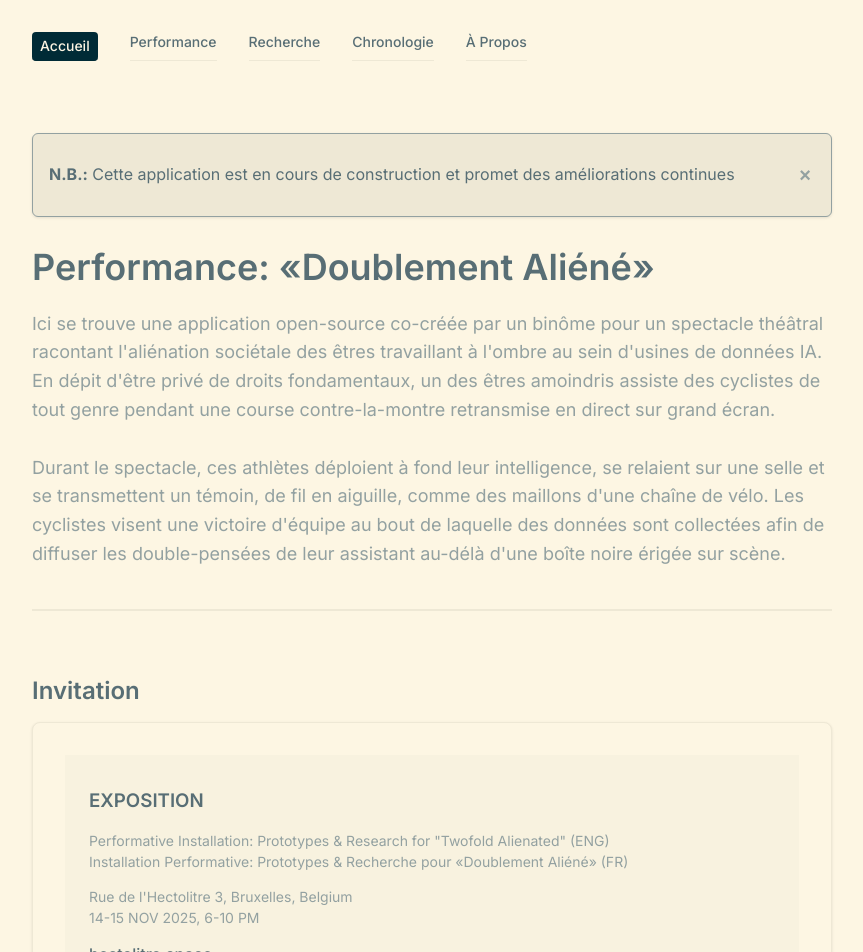
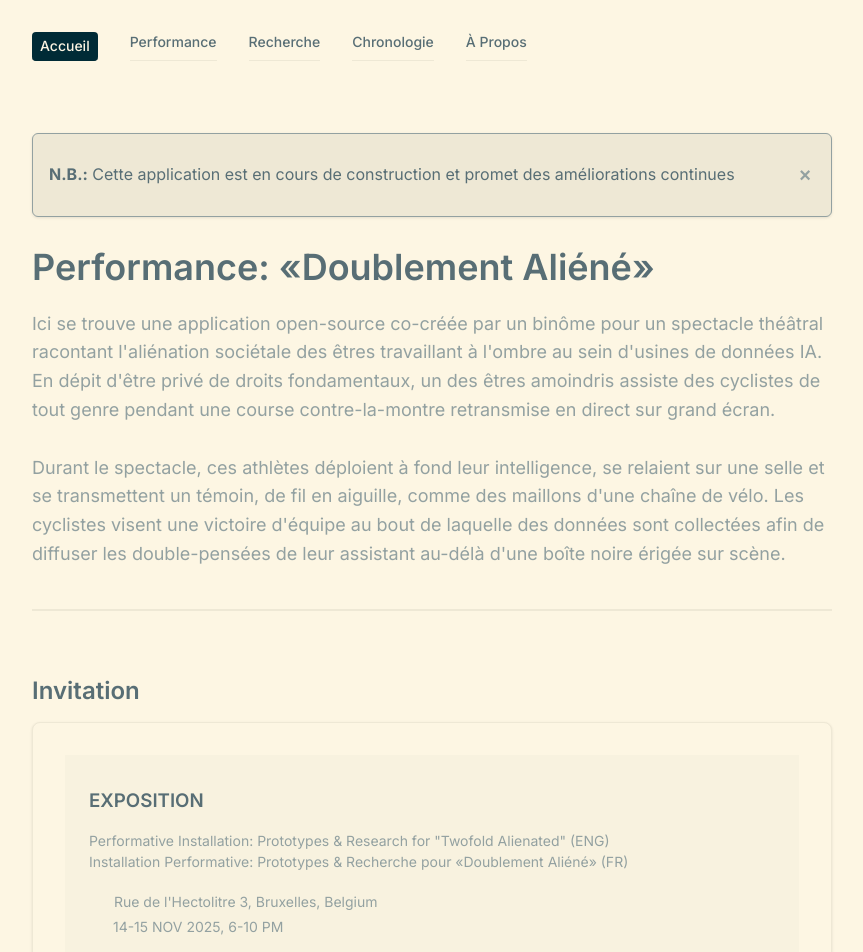
Before and after one commit to daqhris/DoublementAliene, a Next.js app: page / in a window 1280 px wide. Shown: the top 952 px of the page, without its empty margins (208-1071 px from the left). Built offline with nearby package versions, Linux system fonts and the light colour scheme; no server answers.

Commit message:
test of adding SVGs

```diff
--- a/app/page.tsx
+++ b/app/page.tsx
@@ -40,8 +40,13 @@ export default function HomePage() {
                 Installation Performative: Prototypes & Recherche pour «Doublement Aliéné» (FR)
               </p>
               <p className="theater-nav-description">
-                Rue de l&apos;Hectolitre 3, Bruxelles, Belgium<br></br>
-                14-15 NOV 2025, 6-10 PM
+                <svg xmlns="http://www.w3.org/2000/svg" width="21" height="21" viewBox="0 2 21 20" fill="none" aria-hidden="true">
+                    <path d="M16.5385 5.23077H14.6923V4.61538C14.6923 4.45217 14.6275 4.29565 14.5121 4.18024C14.3967 4.06483 14.2401 4 14.0769 4C13.9137 4 13.7572 4.06483 13.6418 4.18024C13.5264 4.29565 13.4615 4.45217 13.4615 4.61538V5.23077H7.30769V4.61538C7.30769 4.45217 7.24286 4.29565 7.12745 4.18024C7.01204 4.06483 6.85552 4 6.69231 4C6.5291 4 6.37257 4.06483 6.25717 4.18024C6.14176 4.29565 6.07692 4.45217 6.07692 4.61538V5.23077H4.23077C3.90435 5.23077 3.5913 5.36044 3.36048 5.59125C3.12967 5.82207 3 6.13512 3 6.46154V18.7692C3 19.0957 3.12967 19.4087 3.36048 19.6395C3.5913 19.8703 3.90435 20 4.23077 20H16.5385C16.8649 20 17.1779 19.8703 17.4087 19.6395C17.6396 19.4087 17.7692 19.0957 17.7692 18.7692V6.46154C17.7692 6.13512 17.6396 5.82207 17.4087 5.59125C17.1779 5.36044 16.8649 5.23077 16.5385 5.23077ZM16.5385 8.92308H4.23077V6.46154H6.07692V7.07692C6.07692 7.24013 6.14176 7.39666 6.25717 7.51207C6.37257 7.62747 6.5291 7.69231 6.69231 7.69231C6.85552 7.69231 7.01204 7.62747 7.12745 7.51207C7.24286 7.39666 7.30769 7.24013 7.30769 7.07692V6.46154H13.4615V7.07692C13.4615 7.24013 13.5264 7.39666 13.6418 7.51207C13.7572 7.62747 13.9137 7.69231 14.0769 7.69231C14.2401 7.69231 14.3967 7.62747 14.5121 7.51207C14.6275 7.39666 14.6923 7.24013 14.6923 7.07692V6.46154H16.5385V8.92308Z"></path>
+                </svg> Rue de l&apos;Hectolitre 3, Bruxelles, Belgium
+                <br></br>
+                <svg xmlns="http://www.w3.org/2000/svg" width="20" height="20" viewBox="0 0 20 20" fill="none" aria-hidden="true">
+                <path d="M10 1.25C8.17727 1.25207 6.42979 1.97706 5.14092 3.26592C3.85206 4.55479 3.12707 6.30227 3.125 8.125C3.125 14.0078 9.375 18.4508 9.64141 18.6367C9.74649 18.7103 9.87169 18.7498 10 18.7498C10.1283 18.7498 10.2535 18.7103 10.3586 18.6367C10.625 18.4508 16.875 14.0078 16.875 8.125C16.8729 6.30227 16.1479 4.55479 14.8591 3.26592C13.5702 1.97706 11.8227 1.25207 10 1.25ZM10 5.625C10.4945 5.625 10.9778 5.77162 11.3889 6.04633C11.8 6.32103 12.1205 6.71148 12.3097 7.16829C12.4989 7.62511 12.5484 8.12777 12.452 8.61273C12.3555 9.09768 12.1174 9.54314 11.7678 9.89277C11.4181 10.2424 10.9727 10.4805 10.4877 10.577C10.0028 10.6734 9.50011 10.6239 9.04329 10.4347C8.58648 10.2455 8.19603 9.92505 7.92133 9.51393C7.64662 9.1028 7.5 8.61945 7.5 8.125C7.5 7.46196 7.76339 6.82607 8.23223 6.35723C8.70107 5.88839 9.33696 5.625 10 5.625Z"></path>
+                </svg> 14-15 NOV 2025, 6-10 PM
               </p>
             <Link
               href="http://hectolitre.space/echange_251114.html"
```
